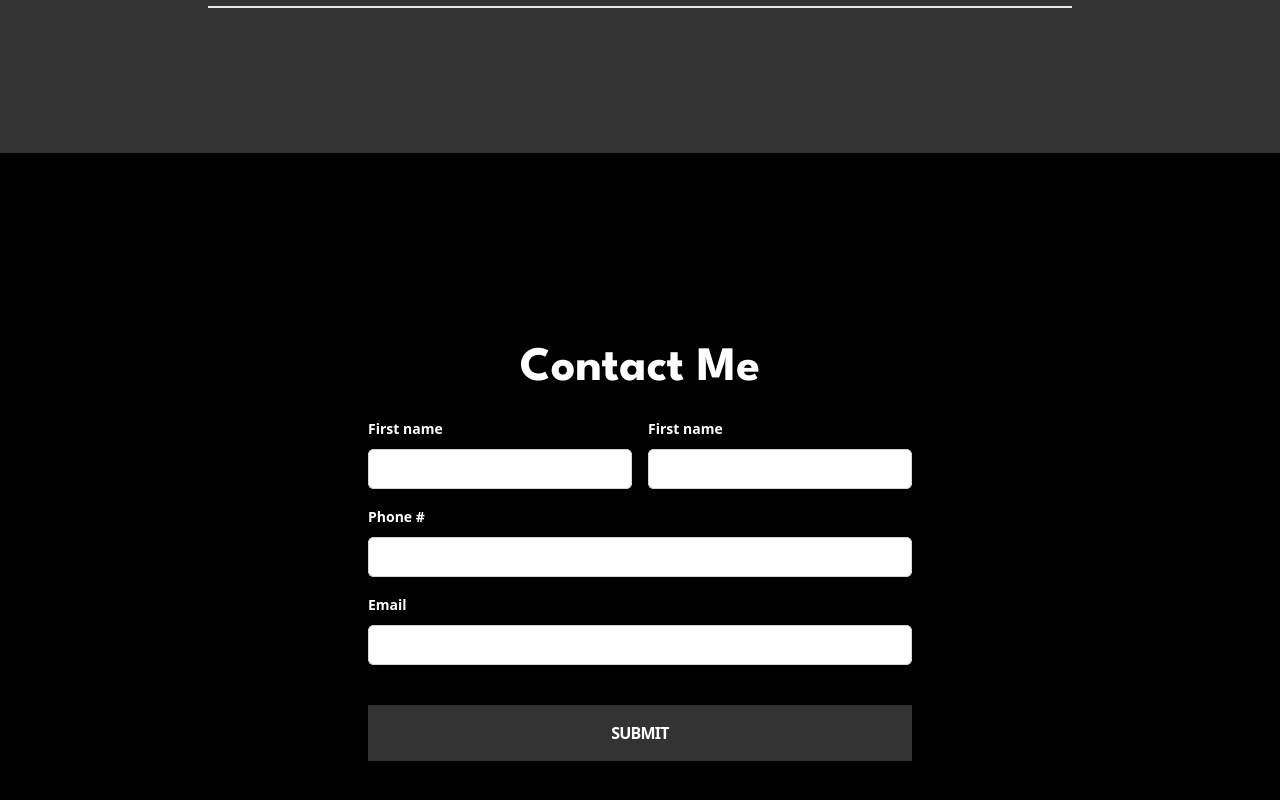
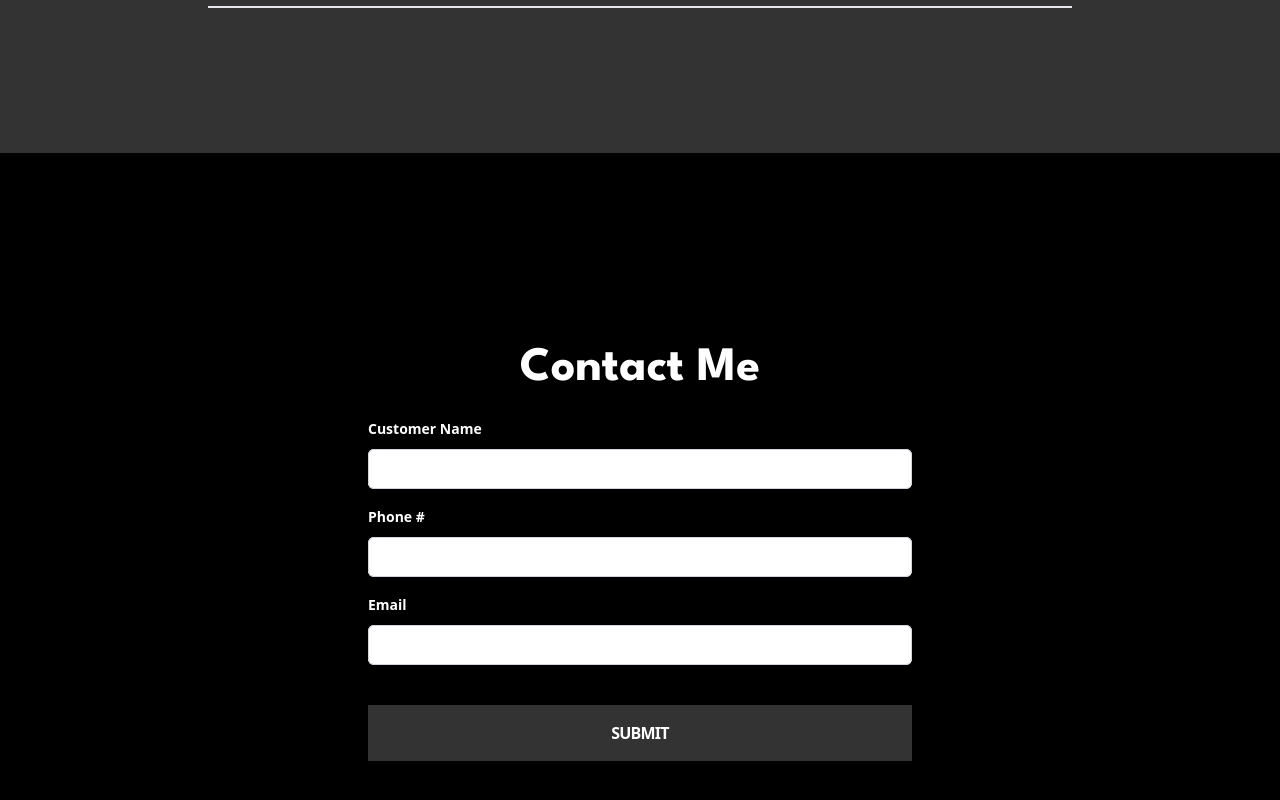
Before and after one commit to jablancTheDesigner/Jablanc-v3, a Next.js app: page / in a window 1280 px wide. Shown: the part 1616-2416 px from the top of the page. Built offline with nearby package versions, Linux system fonts and the light colour scheme.

Commit message:
integrate emailjs

```diff
--- a/components/Contact.tsx
+++ b/components/Contact.tsx
@@ -1,12 +1,14 @@
-import { ReactElement, useState } from "react";
+import { ReactElement, useRef, useState } from "react";
 import Input from "./Input";
 import useContactForm from "../hooks/useContactForm";
 import { useRouter } from "next/router";
+import emailjs from '@emailjs/browser';
 
 const Contact = (): ReactElement => {
     const {formData, handleFormData} = useContactForm({});
     const [submitClicked, setSubmitClicked] = useState(false)
-    const router = useRouter()
+    const router = useRouter();
+    const form = useRef();
 
     const encode = (data) => {
         return Object.keys(data)
@@ -16,41 +18,27 @@ const Contact = (): ReactElement => {
 
     const handleSubmit = (e) => {
         e.preventDefault()
-        const form = e.target
-        fetch("/", {
-            method: "POST",
-            headers: { "Content-Type": "application/x-www-form-urlencoded" },
-            body: encode({
-                "form-name": form.getAttribute('name'),
-                ...formData
-            })
-          })
-            .then(() => {
+        emailjs.sendForm('service_mutwe9q', 'template_swh02mm', form.current, '1SbO05iXVOS244bYQ')
+            .then((result) => {
+                // show the user a success message
+                console.log(result)
                 router.push("/success")
-            })
-            .catch(error => alert(error));
+            }, (error) => {
+                // show the user an error
+                console.log("error")
+            });
     }
 
     return (
-        <div className="bg-black flex flex-grow h-screen py-[var(--nav-height)]">
+        <div id="contact" className="bg-black flex flex-grow h-screen py-[var(--nav-height)]">
             <div className="m-auto max-w-xl w-full px-4">
                 <h1 className="text-center text-5xl text-white font-bold mb-6">Contact Me</h1>
                 <form className="flex flex-col gap-4"
+                    ref={form}
                     name="contactMe"
-                    onSubmit={handleSubmit}
-                    method="post"
-                    action="/success/"
-                    data-netlify="true"
-                    data-netlify-honeypot="bot-field">
-                    <input type="hidden" name="form-name" value="contactMe" />
-                    <div className="flex gap-4 w-full">
-                        <div className="w-1/2">
-                            <Input label="First name" type="text" name="firstName" value={formData.fname} onChangeHandler={handleFormData} />
-                        </div>
-
-                        <div className="w-1/2">
-                            <Input label="First name" type="text" name="lastName" value={formData.fname} onChangeHandler={handleFormData} />
-                        </div>
+                    onSubmit={handleSubmit}>
+                    <div className="w-full">
+                        <Input label="Customer Name" type="text" name="customer_name" value={formData.customer_name} onChangeHandler={handleFormData} />
                     </div>
 
                     <div className="w-full">
--- a/components/NavLinks.tsx
+++ b/components/NavLinks.tsx
@@ -7,6 +7,7 @@ const NavLinks = () : ReactElement => {
     const [links, setLinks] = useState([
         { url: "top", name: "Home", active: true },
         { url: "projectList", name: "Projects", active: true },
+        { url: "contact", name: "Contact", active: true },
     ])
 
     return (
--- a/hooks/useContactForm.ts
+++ b/hooks/useContactForm.ts
@@ -5,6 +5,7 @@ interface FormData {
     lname?: string;
     email?: string;
     phone?: string;
+    customer_name?: string;
 }
 
 const useContactForm = (initialState: FormData) => {
--- a/package.json
+++ b/package.json
@@ -16,6 +16,7 @@
     "test:coverage": "jest --coverage"
   },
   "dependencies": {
+    "@emailjs/browser": "^3.11.0",
     "framer-motion": "^7.6.1",
     "gsap": "^3.11.1",
     "next": "12.3.0",
--- a/pages/success.tsx
+++ b/pages/success.tsx
@@ -1,4 +1,5 @@
 import Head from "next/head";
+import Link from "next/link";
 
 export default function Success() {
     const pageTite = "Success";
@@ -10,7 +11,15 @@ export default function Success() {
           <meta name="description" content="Success" />
           <link rel="icon" href="/favicon.ico" />
         </Head>
-        <h1>Success</h1>
+        <div className="bg-dark flex items-center justify-center h-full">
+            <div className="w-full max-w-sm bg-darker p-8 text-center">
+                <h1 className="text-4xl text-white">Success</h1>
+                <p>Thank you for your submission</p>
+                <Link href="/">
+                    <button className="app-button mt-4">Back to Home</button>
+                </Link>
+            </div>
+        </div>
       </>
     );
 }
```
Also changed, not shown: 1 other file (tests, documents, lock files or other folders).
